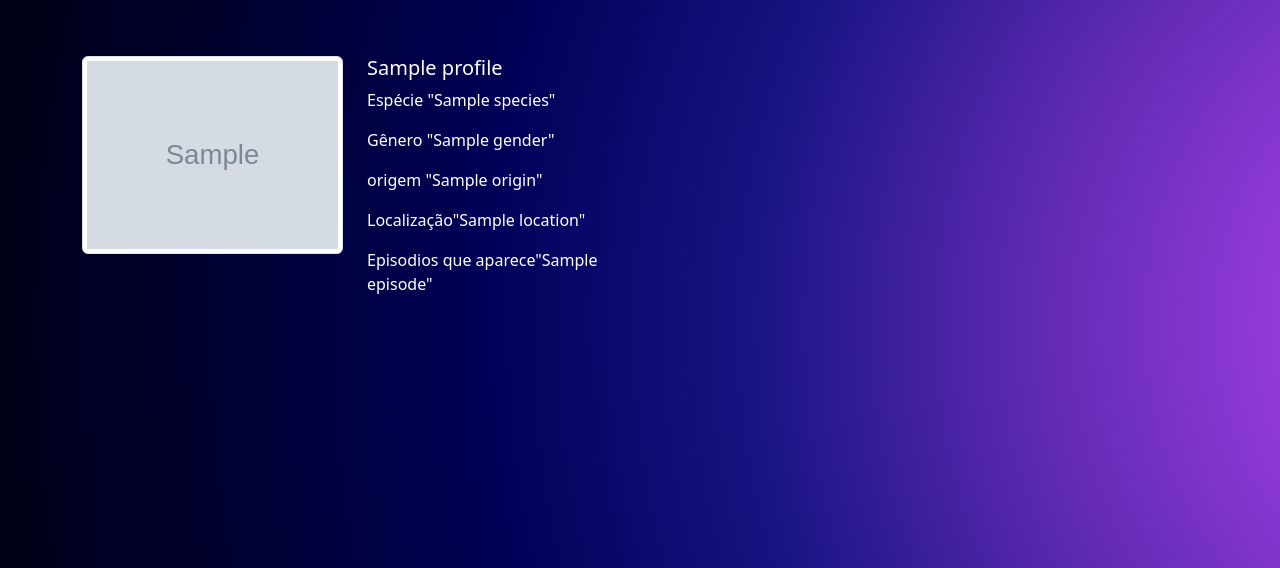
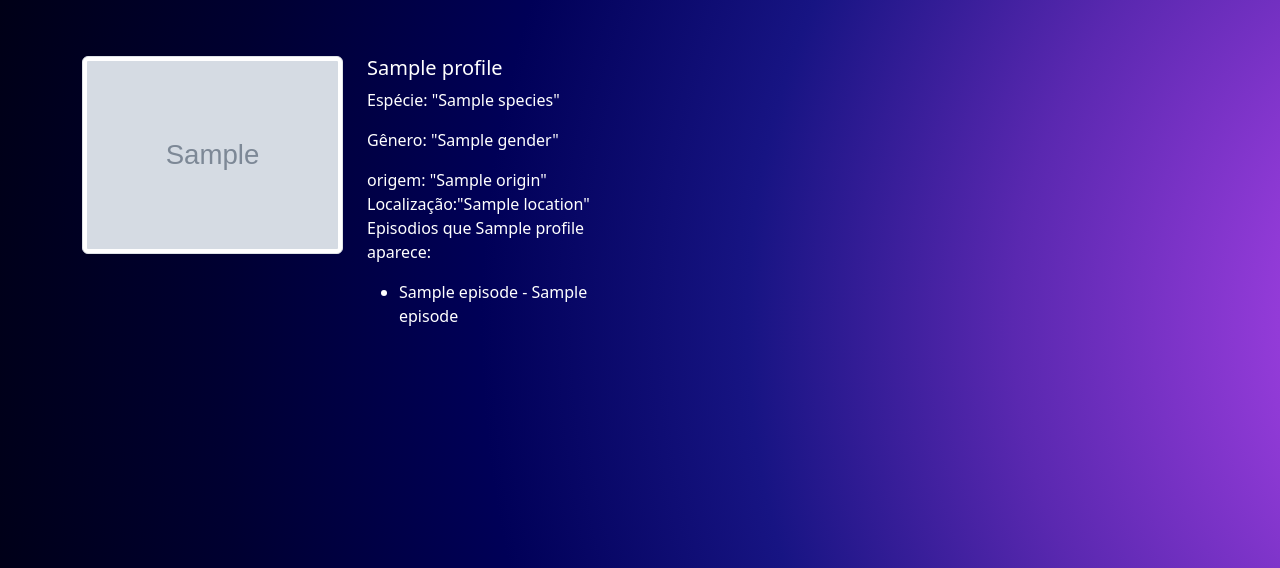
Before and after one commit to CarolinaSanches24/API--RickAndMarty, a Flask app: template templates/profile.html in a window 1280 px wide. Shown: the part 76-644 px from the top of the page. Run offline with Flask 3, Linux system fonts and the light colour scheme; the template is opened without the code that fills it: most values are stand-ins (such as "Sample title", 1, 10 or a date in 2020); grey boxes marked "Sample" are stand-in pictures.

Commit message:
feat: adição de informações do perfil e links

```diff
--- a/app.py
+++ b/app.py
@@ -13,14 +13,39 @@ def get_list_characters_page():
     return render_template("personagens.html", characters = dict["results"])
 
 @app.route("/profile/<id>") # obter um personagem
-
 def get_profile(id):
     url = "https://rickandmortyapi.com/api/character/"+id;
     response = urllib.request.urlopen(url)
     data = response.read();
-    dict = json.loads(data);
+    character_data = json.loads(data);
 
-    return render_template("profile.html", profile = dict)
+    list_episodes_ids = [];
+
+    for episode in character_data['episode']:
+        episode_id = episode.split("/")[-1]
+        list_episodes_ids.append(episode_id);
+
+    location_id= character_data["location"]["url"].split("/")[-1]
+
+    list_episodes_ids = [int(id) for id in list_episodes_ids]
+
+    #Consulta para montar os dados do episodio
+
+    url = "https://rickandmortyapi.com/api/episode";
+    response = urllib.request.urlopen(url)
+    data = response.read();
+    episodes_dict = json.loads(data);
+
+    episodes_found = [];
+
+    for episode in episodes_dict["results"]:
+        if episode["id"] in list_episodes_ids:
+            episodes_found.append ({
+                "id":episode["id"],
+            "name":episode["name"],
+            "episode":episode["episode"]
+        });
+    return render_template("profile.html", profile = character_data, episodes_found= episodes_found ,location_id= location_id)
 
 @app.route("/lista")
 
--- a/static/styles.css
+++ b/static/styles.css
@@ -44,3 +44,13 @@ a:hover {
 .links {
   list-style: none;
 }
+.container_lista_episodios {
+  color: #fff;
+}
+.link_profile {
+  color: #fff;
+}
+.link_profile:hover {
+  font-size: 12px;
+  color: #cb4afa;
+}
--- a/templates/profile.html
+++ b/templates/profile.html
@@ -10,11 +10,25 @@
 
   <div class="col-sm-3 col-6">
     <h3 class="h5">{{profile.name}}</h3>
-    <p>Espécie "{{profile.species}}"</p>
-    <p>Gênero "{{profile.gender}}"</p>
-    <p>origem "{{profile.origin}}"</p>
-    <p>Localização"{{profile.location}}"</p>
-    <p>Episodios que aparece"{{profile.episode}}"</p>
+    <p>Espécie: "{{profile.species}}"</p>
+    <p>Gênero: "{{profile.gender}}"</p>
+    <a href="/location/{{location_id}}" class="link_profile">
+      origem: "{{profile.origin.name}}"</a
+    >
+    <br />
+    <a href="/location/{{location_id}}" class="link_profile"
+      >Localização:"{{profile.location.name}}"</a
+    >
+    <div class="container_lista_episodios">
+      <p>Episodios que {{profile.name}} aparece:</p>
+      <ul>
+        {% for episode in episodes_found %}
+        <a href="/episode/{{episode.id}}" class="link_profile">
+          <li>{{ episode.name }} - {{ episode.episode }}</li>
+        </a>
+        {% endfor %}
+      </ul>
+    </div>
   </div>
 </div>
 {% endblock %}
```
